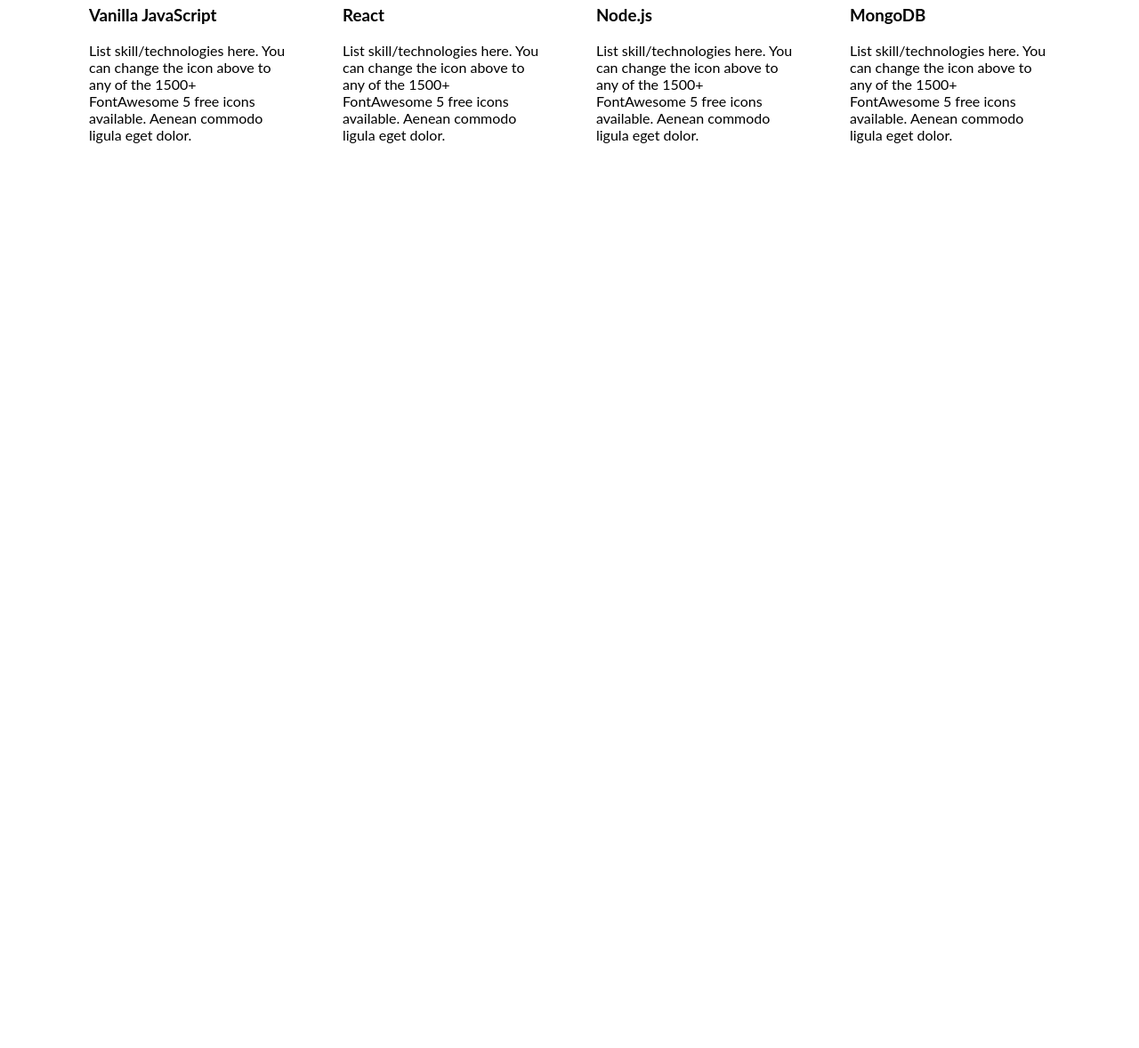
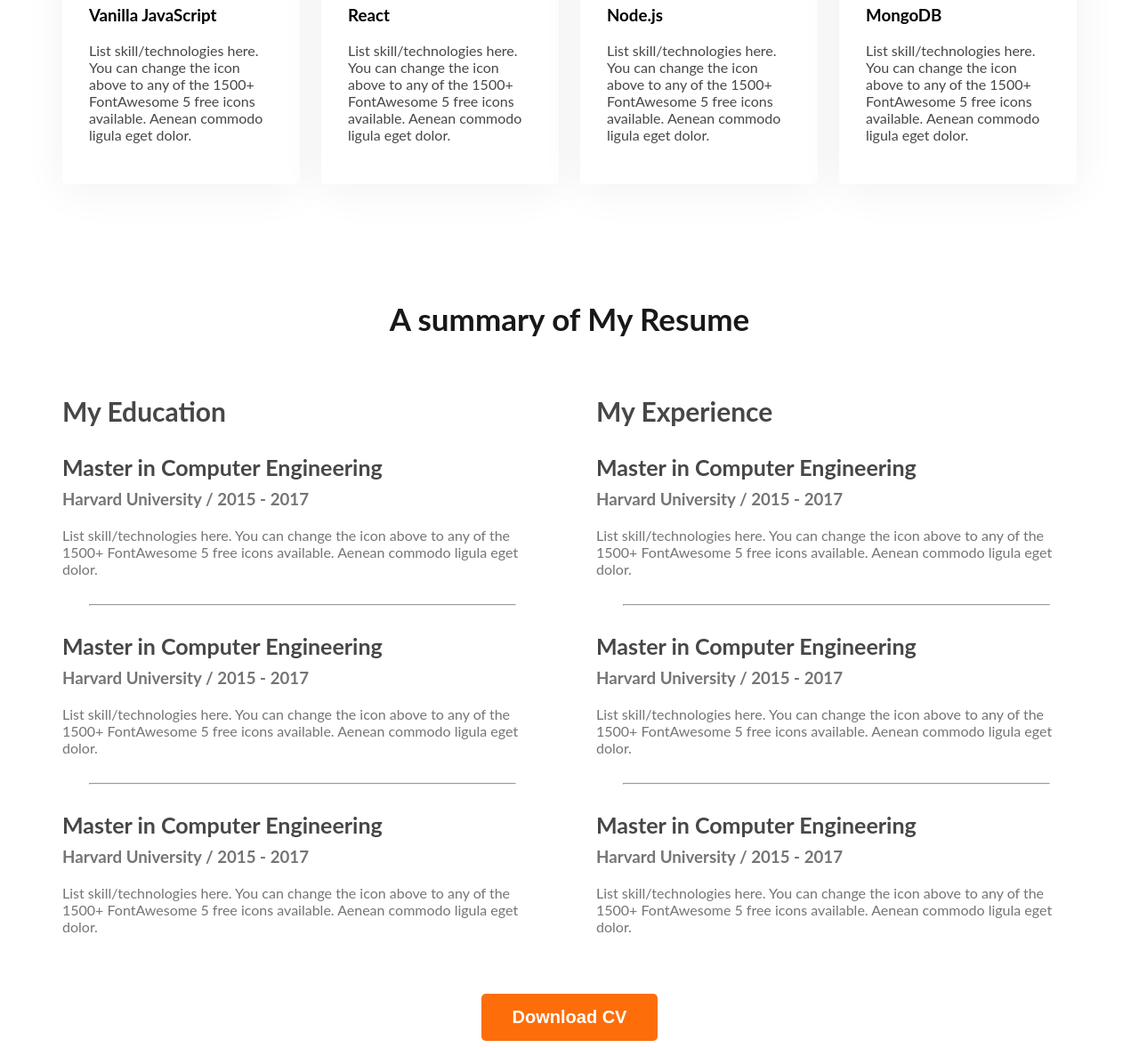
Before and after one commit to Prodipm6/Web-Developer-Portfolio, a plain HTML site: page index.html in a window 1280 px wide. Shown: the part 1873-3051 px from the top of the page at 89% size. Before the commit the page ends 2072 px from the top, so only its background shows below. Drawn offline with Linux system fonts and the light colour scheme.

Commit message:
summary section added

```diff
--- a/index.html
+++ b/index.html
@@ -62,23 +62,78 @@
                 <div class="skill">
                     <img src="/images/icons/js.png" alt="">
                     <h3 class="skill-title">Vanilla JavaScript</h3>
-                    <div class="skill-detail">List skill/technologies here. You can change the icon above to any of the 1500+ FontAwesome 5 free icons available. Aenean commodo ligula eget dolor.</div>
+                    <p class="skill-detail">List skill/technologies here. You can change the icon above to any of the 1500+ FontAwesome 5 free icons available. Aenean commodo ligula eget dolor.</p>
                 </div>
                 <div class="skill">
                     <img src="/images/icons/react.png" alt="">
                     <h3 class="skill-title">React</h3>
-                    <div class="skill-detail">List skill/technologies here. You can change the icon above to any of the 1500+ FontAwesome 5 free icons available. Aenean commodo ligula eget dolor.</div>
+                    <p class="skill-detail">List skill/technologies here. You can change the icon above to any of the 1500+ FontAwesome 5 free icons available. Aenean commodo ligula eget dolor.</p>
                 </div>
                 <div class="skill">
                     <img src="/images/icons/nodejs.png" alt="">
                     <h3 class="skill-title">Node.js</h3>
-                    <div class="skill-detail">List skill/technologies here. You can change the icon above to any of the 1500+ FontAwesome 5 free icons available. Aenean commodo ligula eget dolor.</div>
+                    <p class="skill-detail">List skill/technologies here. You can change the icon above to any of the 1500+ FontAwesome 5 free icons available. Aenean commodo ligula eget dolor.</p>
                 </div>
                 <div class="skill">
                     <img src="/images/icons/mongo.png" alt="">
                     <h3 class="skill-title">MongoDB</h3>
-                    <div class="skill-detail">List skill/technologies here. You can change the icon above to any of the 1500+ FontAwesome 5 free icons available. Aenean commodo ligula eget dolor.</div>
+                    <p class="skill-detail">List skill/technologies here. You can change the icon above to any of the 1500+ FontAwesome 5 free icons available. Aenean commodo ligula eget dolor.</p>
                 </div>
+            </div>
+        </section>
+        <!-- Resume section start  -->
+        <section>
+            <h3 class="section-title">A summary of My Resume</h3>
+            <div class="resume-container">
+                <div class="resume-column">
+                    <h3 class="resume-column-title">My Education</h3>
+                    <div class="resume-item">
+                        <h2 class="resume-item-title">Master in Computer Engineering</h2>
+                        <h3 class="resume-item-institute">Harvard University / 2015 - 2017</h3>
+                        <p class="resume-item-detail">List skill/technologies here. You can change the icon above
+                            to any of the 1500+ FontAwesome 5 free icons available. Aenean commodo ligula eget dolor.</p>
+                    </div>
+                    <hr>
+                    <div class="resume-item">
+                        <h2 class="resume-item-title">Master in Computer Engineering</h2>
+                        <h3 class="resume-item-institute">Harvard University / 2015 - 2017</h3>
+                        <p class="resume-item-detail">List skill/technologies here. You can change the icon above
+                            to any of the 1500+ FontAwesome 5 free icons available. Aenean commodo ligula eget dolor.</p>
+                    </div>
+                    <hr>
+                    <div class="resume-item">
+                        <h2 class="resume-item-title">Master in Computer Engineering</h2>
+                        <h3 class="resume-item-institute">Harvard University / 2015 - 2017</h3>
+                        <p class="resume-item-detail">List skill/technologies here. You can change the icon above
+                            to any of the 1500+ FontAwesome 5 free icons available. Aenean commodo ligula eget dolor.</p>
+                    </div>
+                </div>
+                <div class="resume-column">
+                    <h3 class="resume-column-title">My Experience</h3>
+                    <div class="resume-item">
+                        <h2 class="resume-item-title">Master in Computer Engineering</h2>
+                        <h3 class="resume-item-institute">Harvard University / 2015 - 2017</h3>
+                        <p class="resume-item-detail">List skill/technologies here. You can change the icon above
+                            to any of the 1500+ FontAwesome 5 free icons available. Aenean commodo ligula eget dolor.</p>
+                    </div>
+                    <hr>
+                    <div class="resume-item">
+                        <h2 class="resume-item-title">Master in Computer Engineering</h2>
+                        <h3 class="resume-item-institute">Harvard University / 2015 - 2017</h3>
+                        <p class="resume-item-detail">List skill/technologies here. You can change the icon above
+                            to any of the 1500+ FontAwesome 5 free icons available. Aenean commodo ligula eget dolor.</p>
+                    </div>
+                    <hr>
+                    <div class="resume-item">
+                        <h2 class="resume-item-title">Master in Computer Engineering</h2>
+                        <h3 class="resume-item-institute">Harvard University / 2015 - 2017</h3>
+                        <p class="resume-item-detail">List skill/technologies here. You can change the icon above
+                            to any of the 1500+ FontAwesome 5 free icons available. Aenean commodo ligula eget dolor.</p>
+                    </div>
+                </div>
+            </div>
+            <div class="download-cv">
+                <button class="btn-color">Download CV</button>
             </div>
         </section>
     </main>
--- a/style/portfolio.css
+++ b/style/portfolio.css
@@ -99,6 +99,10 @@
     max-width: 1140px;
     margin: 0 auto;
 }
+
+main section{
+    margin-top: 130px;
+}
 /* about section start */
 .about{
     padding: 130px;
@@ -125,9 +129,51 @@
 }
 .skills-container{
     display: flex;
-
+    gap: 24px;
 }
 .skill{
     padding: 30px;
-    gap: 24px;
+    border-radius: 5px;
+    background: #FFF;
+    box-shadow: 0px 6px 50px 0px rgba(0, 0, 0, 0.06);
 }
+.skill-detail{
+    color: #474747;
+}
+
+/* Resume section start  */
+.resume-column-title{
+    color: #474747;
+    font-size: 30px;
+    font-weight: 700;
+}
+
+.resume-container{
+    display: flex;
+    gap: 60px;
+}
+
+.resume-item-title{
+    color: #474747;
+    font-size: 25px;
+    font-weight: 700;
+    margin-bottom: 10px;
+}
+
+.resume-item-institute{
+    margin-bottom: 20px;
+    margin-top: 0;
+}
+
+.resume-item-institute, .resume-item-detail{
+    color: #757575;
+}
+
+.resume-container hr{
+    margin: 30px;
+}
+
+.download-cv{
+    text-align: center;
+    margin-top: 50px;
+}
```
